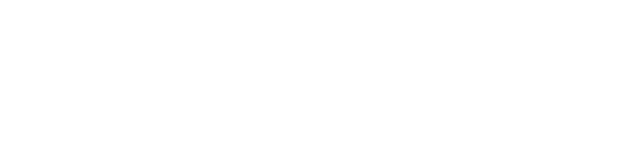
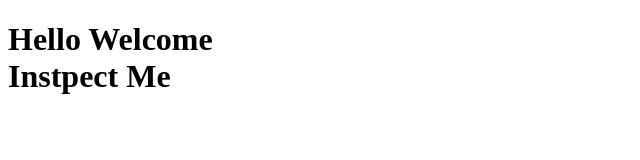
Before and after one commit to LoganSPfeiffer/Coding-Challenge-02a_-Product-Pricing-Assistant, a plain HTML site: page index.html in a window 1280 px wide. Shown: the whole page, without its empty margins (0-640 px from the left). Drawn offline with Linux system fonts and the light colour scheme.

Commit message:
Added a title

```diff
--- a/index.html
+++ b/index.html
@@ -6,6 +6,7 @@
     <title>Document</title>
 </head>
 <body>
+    <h1>Hello Welcome <br> Instpect Me</h1>
     <script src="CodingChallenge02a.js"></script>
 </body>
 </html>
```
